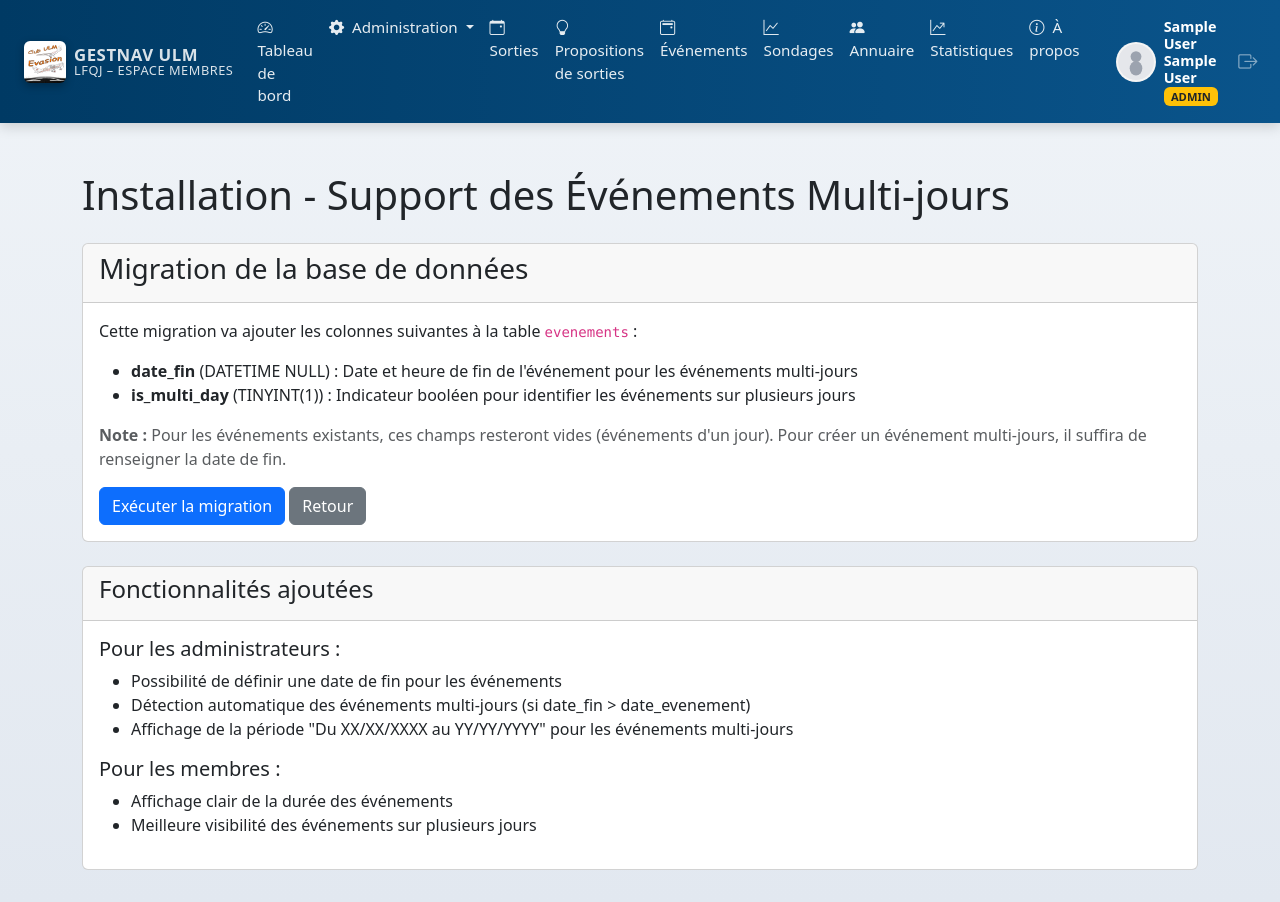
After one commit to glecomte62/GESTNAV, a PHP site: page /setup/install_archive/install_events_multi_days.php in a window 1280 px wide. The commit adds this page. Run offline with PHP 8.4, Linux system fonts and the light colour scheme; the visitor is signed in with stand-in values (Sample User, id 1).

Commit message:
Ajout du support des événements multi-jours
- Ajout des colonnes date_fin et is_multi_day à la table evenements
- Script de migration: setup/install_archive/install_events_multi_days.php
- Modification des formulaires de création et d'édition (evenements_admin.php, evenement_edit.php)
- Mise à jour de l'affichage dans evenements_list.php, evenement_detail.php et index.php
- Affichage "Du XX/XX/XXXX au YY/YY/YYYY" pour les événements sur plusieurs jours
- Détection automatique: is_multi_day = 1 si date_fin > date_evenement

```diff
--- /dev/null
+++ b/setup/install_archive/install_events_multi_days.php
@@ -0,0 +1,119 @@
+<?php
+/**
+ * Migration pour ajouter le support des événements multi-jours
+ * Ajoute les colonnes date_fin et is_multi_day à la table evenements
+ */
+require '../../header.php';
+require_admin();
+
+if ($_SERVER['REQUEST_METHOD'] === 'POST' && isset($_POST['execute_sql'])) {
+    try {
+        // SQL pour ajouter les nouvelles colonnes
+        $sql_queries = [
+            // Ajouter la colonne date_fin
+            "ALTER TABLE evenements
+             ADD COLUMN date_fin DATETIME NULL DEFAULT NULL AFTER date_evenement",
+
+            // Ajouter la colonne is_multi_day
+            "ALTER TABLE evenements
+             ADD COLUMN is_multi_day TINYINT(1) NOT NULL DEFAULT 0 AFTER date_fin",
+
+            // Ajouter un index sur date_fin
+            "ALTER TABLE evenements
+             ADD INDEX idx_date_fin (date_fin)"
+        ];
+
+        foreach ($sql_queries as $query) {
+            try {
+                $pdo->exec($query);
+            } catch (PDOException $e) {
+                // Ignorer les erreurs si la colonne existe déjà
+                if (strpos($e->getMessage(), 'Duplicate column name') === false &&
+                    strpos($e->getMessage(), 'Duplicate key name') === false) {
+                    throw $e;
+                }
+            }
+        }
+
+        $success = "Migration réussie ! Les colonnes 'date_fin' et 'is_multi_day' ont été ajoutées à la table evenements.";
+    } catch (Exception $e) {
+        $error = "Erreur : " . $e->getMessage();
+    }
+}
+?>
+
+<!DOCTYPE html>
+<html lang="fr">
+<head>
+    <meta charset="UTF-8">
+    <meta name="viewport" content="width=device-width, initial-scale=1.0">
+    <title>Installation - Événements Multi-jours</title>
+    <link href="https://cdn.jsdelivr.net/npm/bootstrap@5.3.0/dist/css/bootstrap.min.css" rel="stylesheet">
+</head>
+<body>
+<div class="container mt-5">
+    <h1>Installation - Support des Événements Multi-jours</h1>
+
+    <?php if (isset($success)): ?>
+        <div class="alert alert-success alert-dismissible fade show">
+            <i class="bi bi-check-circle"></i> <?= $success ?>
+            <button type="button" class="btn-close" data-bs-dismiss="alert"></button>
+        </div>
+    <?php endif; ?>
+
+    <?php if (isset($error)): ?>
+        <div class="alert alert-danger alert-dismissible fade show">
+            <i class="bi bi-exclamation-circle"></i> <?= $error ?>
+            <button type="button" class="btn-close" data-bs-dismiss="alert"></button>
+        </div>
+    <?php endif; ?>
+
+    <div class="card mt-4">
+        <div class="card-header">
+            <h3>Migration de la base de données</h3>
+        </div>
+        <div class="card-body">
+            <p>Cette migration va ajouter les colonnes suivantes à la table <code>evenements</code> :</p>
+            <ul>
+                <li><strong>date_fin</strong> (DATETIME NULL) : Date et heure de fin de l'événement pour les événements multi-jours</li>
+                <li><strong>is_multi_day</strong> (TINYINT(1)) : Indicateur booléen pour identifier les événements sur plusieurs jours</li>
+            </ul>
+
+            <p class="text-muted">
+                <strong>Note :</strong> Pour les événements existants, ces champs resteront vides (événements d'un jour).
+                Pour créer un événement multi-jours, il suffira de renseigner la date de fin.
+            </p>
+
+            <form method="POST">
+                <button type="submit" name="execute_sql" class="btn btn-primary">
+                    Exécuter la migration
+                </button>
+                <a href="../../evenements_admin.php" class="btn btn-secondary">Retour</a>
+            </form>
+        </div>
+    </div>
+
+    <div class="card mt-4">
+        <div class="card-header">
+            <h4>Fonctionnalités ajoutées</h4>
+        </div>
+        <div class="card-body">
+            <h5>Pour les administrateurs :</h5>
+            <ul>
+                <li>Possibilité de définir une date de fin pour les événements</li>
+                <li>Détection automatique des événements multi-jours (si date_fin > date_evenement)</li>
+                <li>Affichage de la période "Du XX/XX/XXXX au YY/YY/YYYY" pour les événements multi-jours</li>
+            </ul>
+
+            <h5>Pour les membres :</h5>
+            <ul>
+                <li>Affichage clair de la durée des événements</li>
+                <li>Meilleure visibilité des événements sur plusieurs jours</li>
+            </ul>
+        </div>
+    </div>
+</div>
+
+<script src="https://cdn.jsdelivr.net/npm/bootstrap@5.3.0/dist/js/bootstrap.bundle.min.js"></script>
+</body>
+</html>
```
Also changed, not shown: evenement_detail.php (+9 -1 lines), evenement_edit.php (+23 -8 lines), evenements_admin.php (+31 -7 lines), evenements_list.php (+22 -2 lines), index.php (+12 -0 lines).
